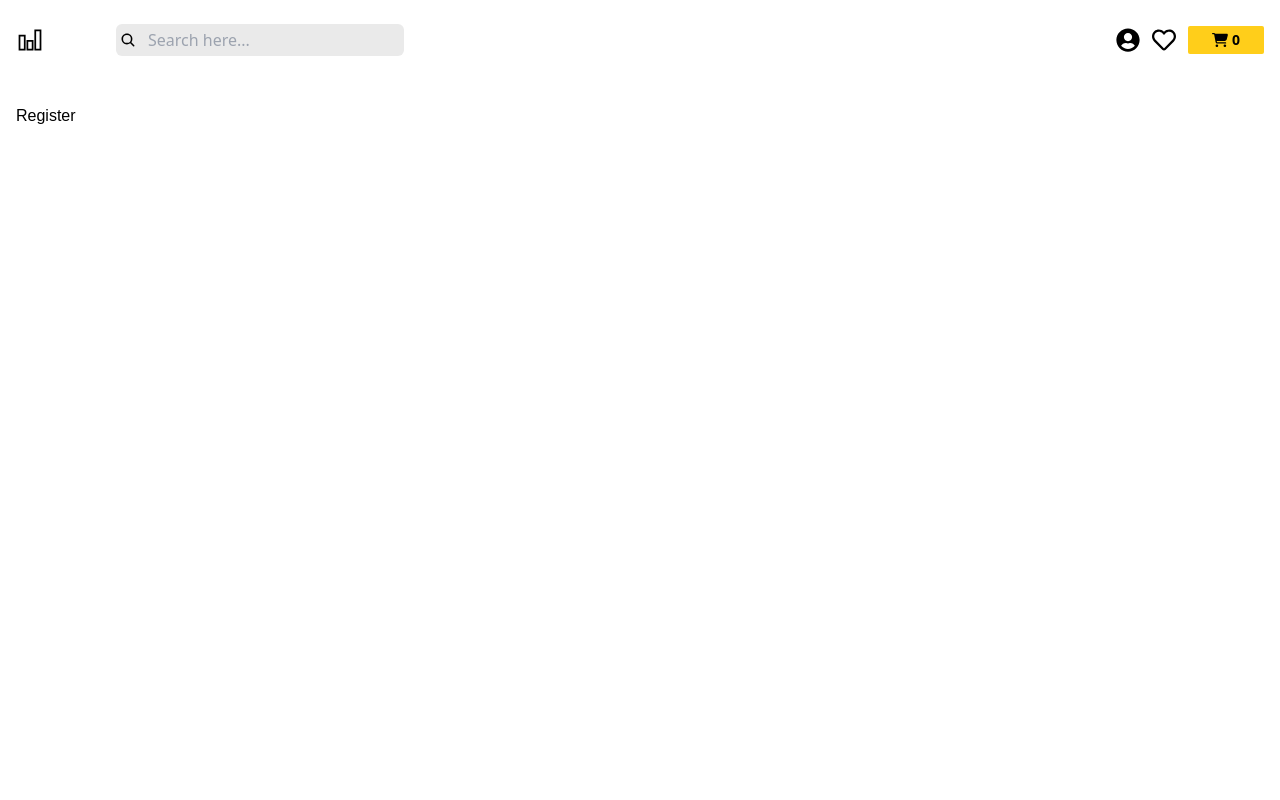
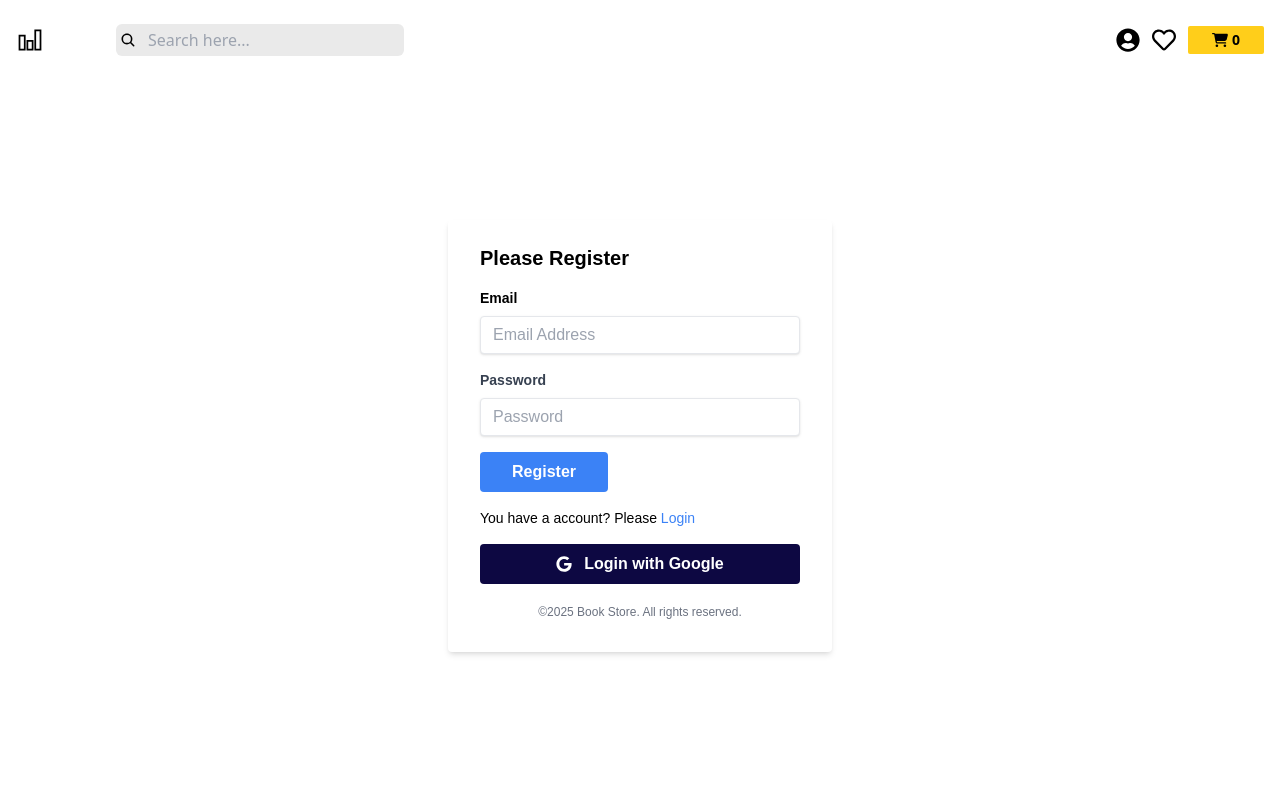
Before and after one commit to PetarMirchev/Full-Stack-Book-Store-App-Using-React-Node-MongoDB, a React (Vite) app in the folder frontend/: page /register in a window 1280 px wide. Shown: the top 800 px of the page. Built offline with nearby package versions, Linux system fonts and the light colour scheme.

Commit message:
add register form

```diff
--- a/frontend/src/components/Login.jsx
+++ b/frontend/src/components/Login.jsx
@@ -1,29 +1,46 @@
 import React, { useState } from 'react';
 import { Link } from 'react-router-dom';
 import { FaGoogle } from "react-icons/fa";
-
+import { useForm } from "react-hook-form";
 
 
 
 const Login = () => {
+  const [message, setMassage] = useState("");
 
-  const [message, setMassage] = useState("");
+  const { register, handleSubmit, watch, formState: { errors } } = useForm();
+  const onSubmit = data => console.log(data); //send data from form
+
+
+  const handleGoogleSignIn = async () => {
+    try {
+        // await ....;
+        alert("Login successful!");
+        navigate("/")
+    } catch (error) {
+        alert("Google sign in failed!")
+        console.error(error)
+    }
+  }
+
 
   return (
     <div className='h-[calc(100vh-120px)] flex justify-center items-center'>
       <div className='w-full max-w-sm mx-auto bg-white shadow-md rounded px-8 pt-6 pb-8 mb-4'>
         <h2 className='text-xl font-semibold mb-4'>Please Login</h2>
 
-        <form onSubmit={null}>
+        <form onSubmit={handleSubmit(onSubmit)}>
             <div className='mb-4'>
               <label htmlFor="email" className='block text-grey-700 text-sm font-bold mb-2'>Email</label>
-              <input type="email" name='email' id='email' placeholder='Email Address'
+              <input {...register("email", { required: true })}
+                type="email" name='email' id='email' placeholder='Email Address'
                 className='shadow appearance-none border rounded w-full py-2 px-3 leading-tight focus:outline-none focus:shadow'
               />
             </div>
             <div className='mb-4'>
               <label className='block text-gray-700 text-sm font-bold mb-2' htmlFor="password">Password</label>
-              <input type="password" name="password" id="password" placeholder='Password'
+              <input {...register("password", { required: true })}
+                type="password" name="password" id="password" placeholder='Password'
                 className='shadow appearance-none border rounded w-full py-2 px-3 leading-tight focus:outline-none focus:shadow'
               />
             </div>
@@ -40,7 +57,7 @@
         {/* google sign in */}
         <div className='mt-4'>
           <button
-            onClick={null}
+            onClick={handleGoogleSignIn}
             className='w-full flex flex-wrap gap-1 items-center justify-center bg-secondary hover:bg-blue-700 text-white font-bold py-2 px-4 rounded focus:outline-none'>
             <FaGoogle  className='mr-2'/>
                 Sign in with Google
--- a/frontend/src/components/Register.jsx
+++ b/frontend/src/components/Register.jsx
@@ -1,8 +1,75 @@
-import React from 'react'
+import React, { useState } from 'react';
+import { Link } from 'react-router-dom';
+import { FaGoogle } from "react-icons/fa";
+import { useForm } from "react-hook-form";
+
 
 const Register = () => {
+
+  const [message, setMassage] = useState("");
+
+  const { register, handleSubmit, watch, formState: { errors } } = useForm();
+  const onSubmit = data => console.log(data); //send data from form
+
+
+  const handleGoogleSignIn = async () => {
+    try {
+        // await ....;
+        alert("Login successful!");
+        navigate("/")
+    } catch (error) {
+        alert("Google sign in failed!")
+        console.error(error)
+    }
+  }
+
+
+
   return (
-    <div>Register</div>
+    <div className='h-[calc(100vh-120px)] flex justify-center items-center'>
+    <div className='w-full max-w-sm mx-auto bg-white shadow-md rounded px-8 pt-6 pb-8 mb-4'>
+      <h2 className='text-xl font-semibold mb-4'>Please Register</h2>
+
+      <form onSubmit={handleSubmit(onSubmit)}>
+          <div className='mb-4'>
+            <label htmlFor="email" className='block text-grey-700 text-sm font-bold mb-2'>Email</label>
+            <input {...register("email", { required: true })}
+              type="email" name='email' id='email' placeholder='Email Address'
+              className='shadow appearance-none border rounded w-full py-2 px-3 leading-tight focus:outline-none focus:shadow'
+            />
+          </div>
+          <div className='mb-4'>
+            <label className='block text-gray-700 text-sm font-bold mb-2' htmlFor="password">Password</label>
+            <input {...register("password", { required: true })}
+              type="password" name="password" id="password" placeholder='Password'
+              className='shadow appearance-none border rounded w-full py-2 px-3 leading-tight focus:outline-none focus:shadow'
+            />
+          </div>
+          { // error message info text
+            message && <p className='text-red-500 text-xs italic mb-3'>{message}</p>
+          }
+          <div>
+            <button className='bg-blue-500 hover:bg-blue-700 text-white font-bold py-2 px-8 rounded focus:outline-none'>Register</button>
+          </div>
+      </form>
+
+      <p className='align-baseline font-medium mt-4 text-sm'>You have a account? Please <Link to="/login" className='text-blue-500 hover:text-blue-700'>Login</Link></p>
+
+      {/* google sign in */}
+      <div className='mt-4'>
+        <button
+          onClick={handleGoogleSignIn}
+          className='w-full flex flex-wrap gap-1 items-center justify-center bg-secondary hover:bg-blue-700 text-white font-bold py-2 px-4 rounded focus:outline-none'>
+          <FaGoogle  className='mr-2'/>
+              Login with Google
+        </button>
+      </div>
+
+        <p className='mt-5 text-center text-gray-500 text-xs'>©2025 Book Store. All rights reserved.</p>
+
+
+    </div>
+  </div>
   )
 }
 
```
